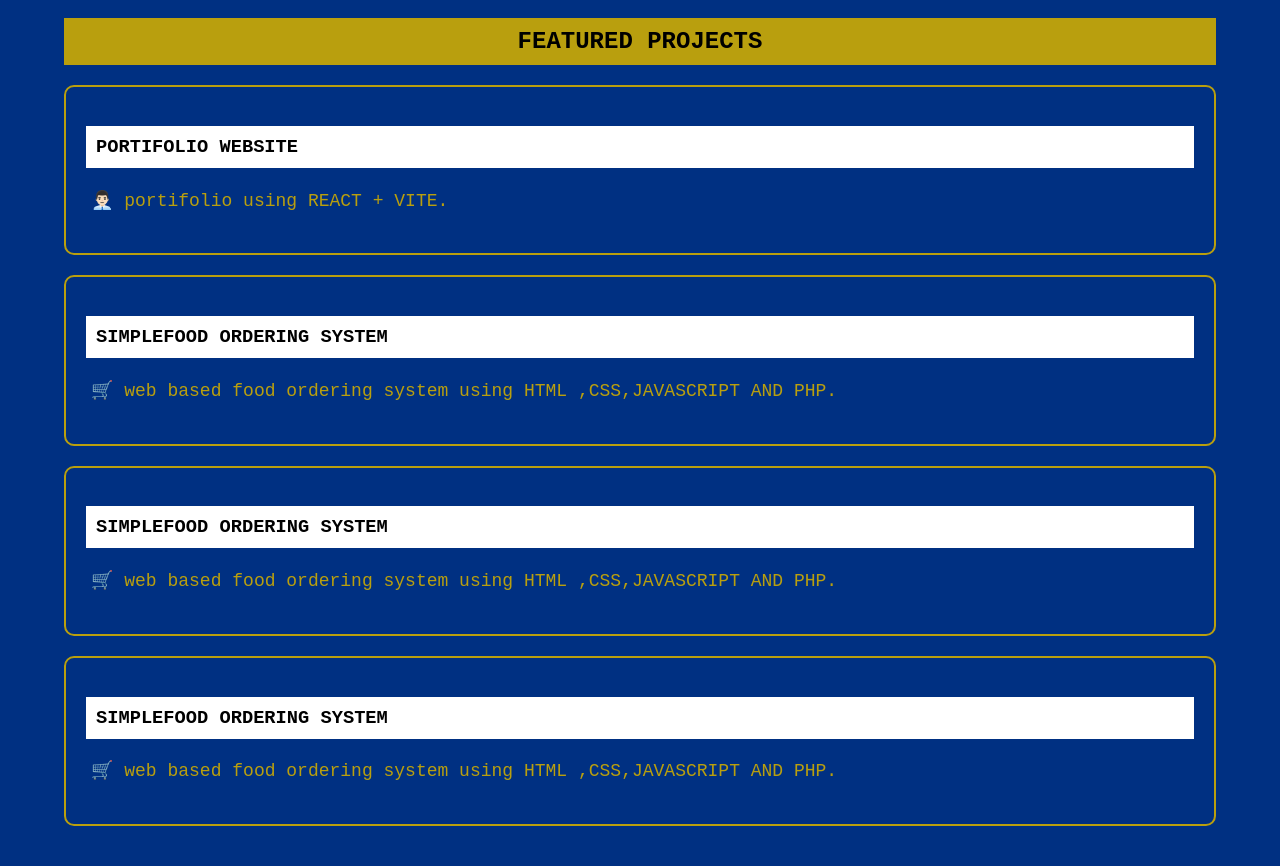
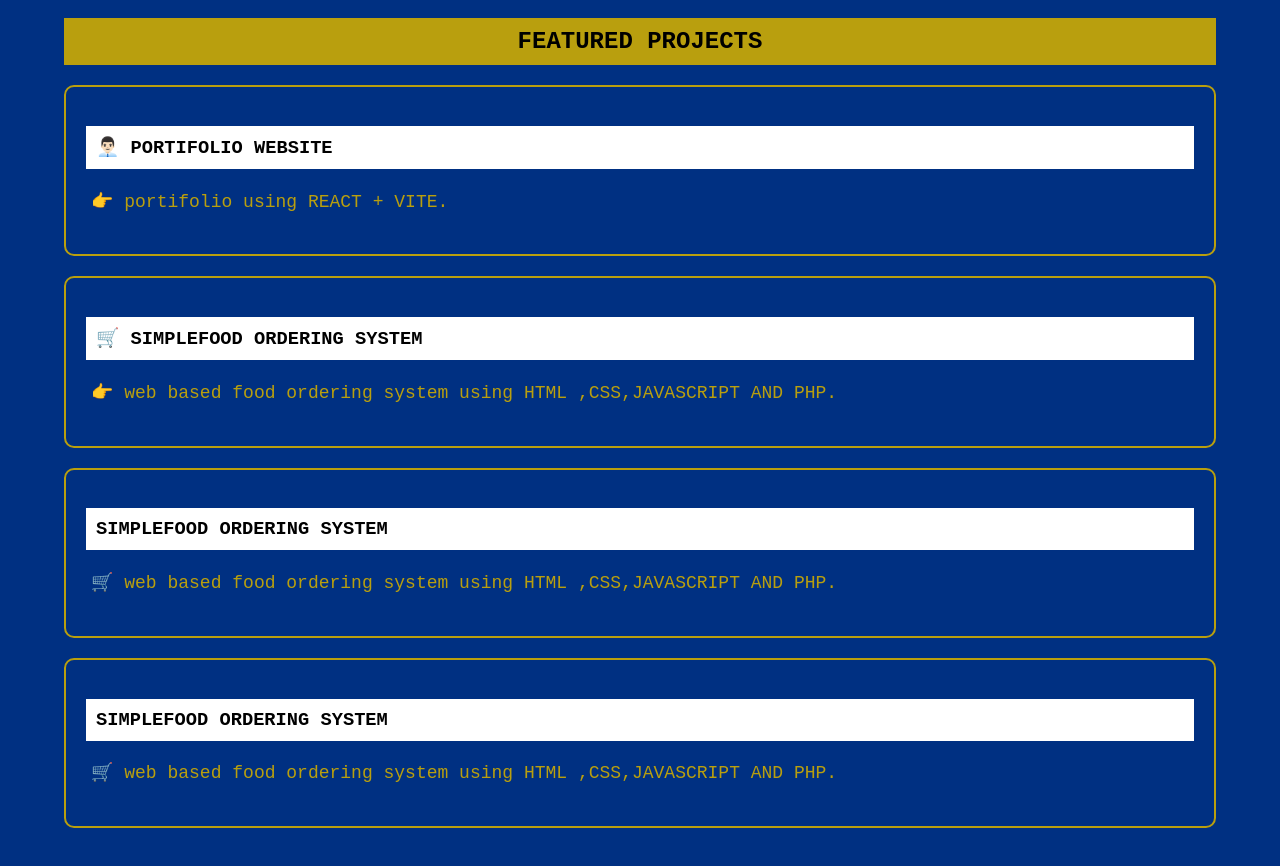
Before and after one commit to Leantan23/MY-REACT-PROJECT, a React (Vite) app: page / in a window 1280 px wide. Shown: the part 1080-1946 px from the top of the page. Built offline with nearby package versions, Linux system fonts and the light colour scheme.

Commit message:
imogi and contact

```diff
--- a/src/pages/Home.jsx
+++ b/src/pages/Home.jsx
@@ -54,12 +54,12 @@ function Home (){
                 <section className="projects">
                   <h2>FEATURED PROJECTS</h2>
                        <div className="project-card">
-                             <h3>PORTIFOLIO WEBSITE</h3>
-                             <p>   <a  href="https://github.com/leantan23/Rportifolio">👨🏻‍💼  portifolio using REACT + VITE. </a></p>
+                             <h3>👨🏻‍💼 PORTIFOLIO WEBSITE</h3>
+                             <p>   <a  href="https://github.com/leantan23/Rportifolio"> 👉 portifolio using REACT + VITE. </a></p>
                       </div>
                       <div className="project-card">
-                             <h3>SIMPLEFOOD ORDERING SYSTEM</h3>
-                             <p><a href="https://github.com/leantan23/foodorderingsytem">🛒  web based food ordering system using HTML ,CSS,JAVASCRIPT AND PHP.</a></p>
+                             <h3> 🛒 SIMPLEFOOD ORDERING SYSTEM</h3>
+                             <p><a href="https://github.com/leantan23/foodorderingsytem">👉  web based food ordering system using HTML ,CSS,JAVASCRIPT AND PHP.</a></p>
 
                       </div>
                        <div className="project-card">
```
